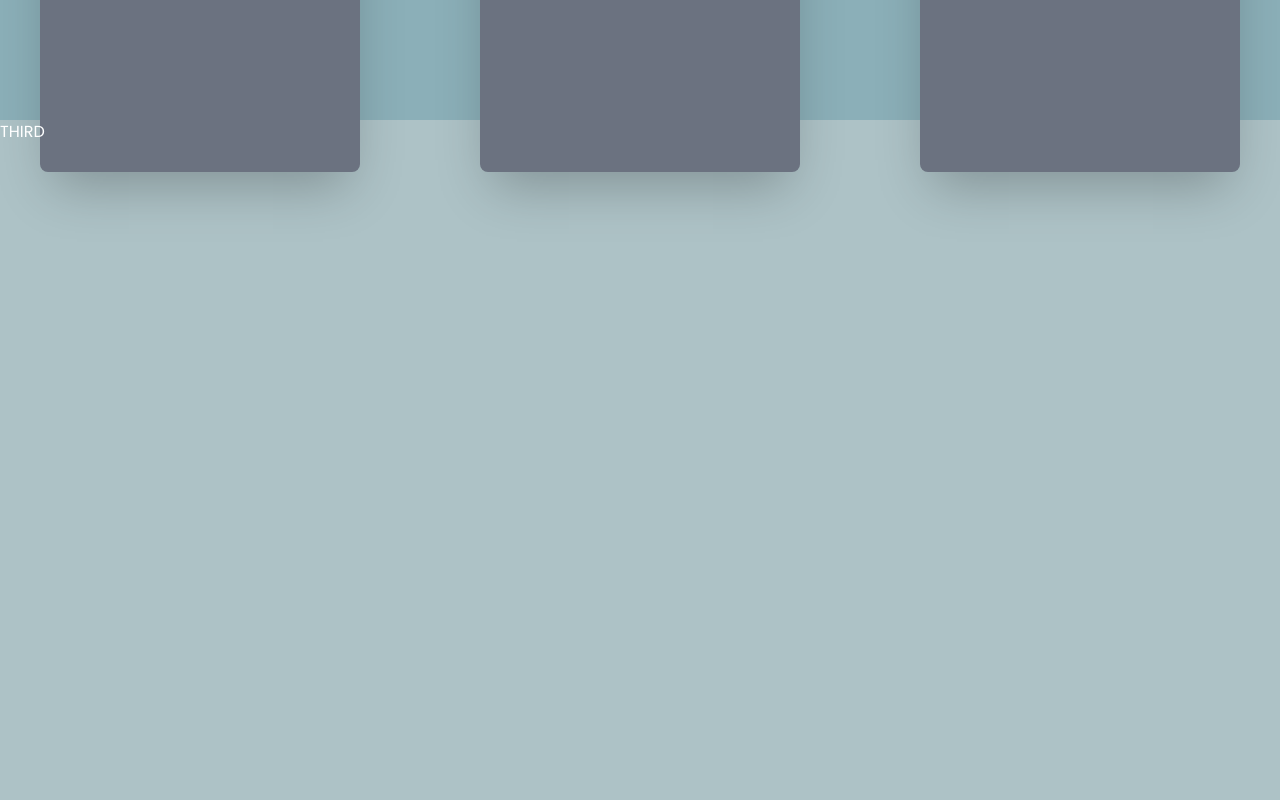
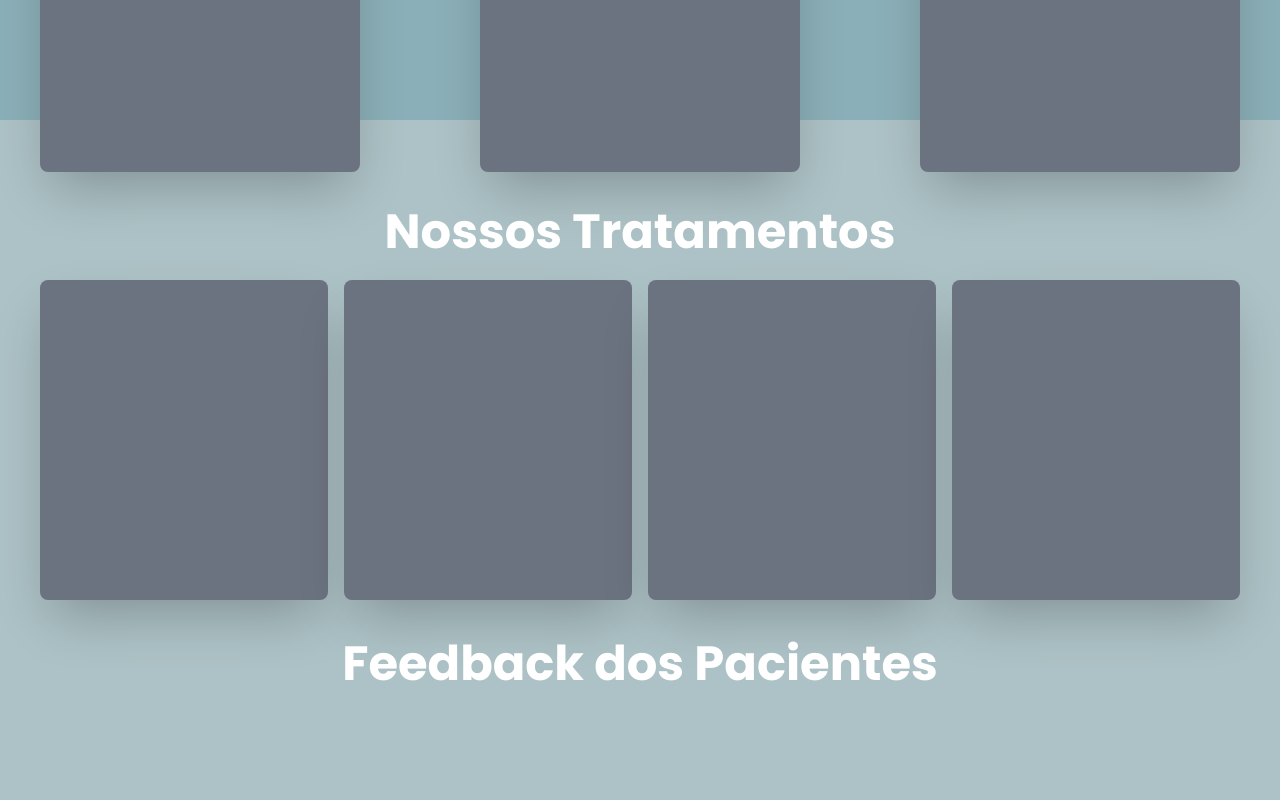
Before and after one commit to HenriqueBragaMoreira/quiropraxia-paulista, a Next.js app: page / in a window 1280 px wide. Shown: the part 1480-2280 px from the top of the page. Built offline with nearby package versions, Linux system fonts and the light colour scheme.

Commit message:
feat: 🎸 add the third content section

```diff
--- a/src/app/components/secondContent.tsx
+++ b/src/app/components/secondContent.tsx
@@ -4,7 +4,7 @@ export function SecondContent() {
       id="second-content"
       className="md:h-screen mt-20 pt-20 md:mt-0 md:pt-[88px] bg-[#00667F]/20"
     >
-      <div className="flex flex-col items-center gap-2 md:gap-8 px-3 md:px-10  py-6">
+      <div className="flex flex-col items-center gap-2 md:gap-8 px-3 md:px-10 py-6">
         <h2 className="text-3xl md:text-5xl font-bold">Quem Somos</h2>
         <div className="flex flex-col gap-4 text-sm md:text-lg text-center">
           <span>
--- a/src/app/components/thirdContent.tsx
+++ b/src/app/components/thirdContent.tsx
@@ -1,7 +1,22 @@
 export function ThirdContent() {
   return (
-    <div id="third-content" className="h-screen">
-      <h1>THIRD</h1>
+    <div id="third-content" className="md:h-screen pt-20 md:pt-[88px]">
+      <div className="flex flex-col gap-10 px-3 md:px-10">
+        <div className="space-y-6">
+          <h2 className="text-3xl md:text-5xl font-bold text-center">Nossos Tratamentos</h2>
+          <div>
+            <div className="flex flex-col gap-10 xs:grid xs:grid-cols-2 md:flex md:gap-0 md:flex-row md:justify-between items-center md:w-full">
+              <div className="h-64 w-56 lg:h-80 lg:w-72 bg-gray-500 rounded-lg shadow-2xl" />
+              <div className="h-64 w-56 lg:h-80 lg:w-72 bg-gray-500 rounded-lg shadow-2xl" />
+              <div className="h-64 w-56 lg:h-80 lg:w-72 bg-gray-500 rounded-lg shadow-2xl" />
+              <div className="h-64 w-56 lg:h-80 lg:w-72 bg-gray-500 rounded-lg shadow-2xl" />
+            </div>
+          </div>
+        </div>
+        <div>
+          <h2 className="text-3xl md:text-5xl font-bold text-center">Feedback dos Pacientes</h2>
+        </div>
+      </div>
     </div>
   );
 }
--- a/src/utils/routes.ts
+++ b/src/utils/routes.ts
@@ -6,12 +6,12 @@ export const routes = [
   },
   {
     id: 2,
-    name: 'Conceitos da Quiropraxia',
+    name: 'Tratamentos',
     reference: '#third-content',
   },
   {
     id: 3,
-    name: 'Tratamentos',
+    name: 'Conceitos da Quiropraxia',
     reference: '#fourth-content',
   },
   {
```
